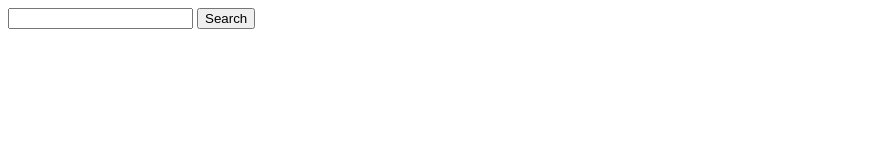
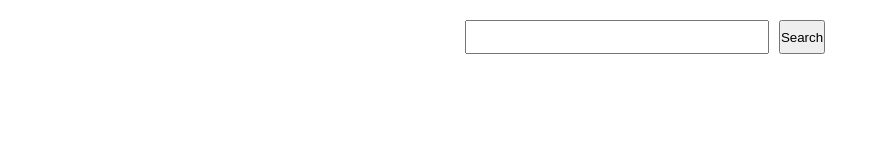
Before and after one commit to shivam66151/Covid-19-Tracker, a plain HTML site: page index.html in a window 1280 px wide. Shown: the whole page, without its empty margins (0-880 px from the left). Drawn offline with Linux system fonts and the light colour scheme.

Commit message:
minor changes

```diff
--- a/index.html
+++ b/index.html
@@ -5,6 +5,7 @@
     <meta http-equiv="X-UA-Compatible" content="IE=edge">
     <meta name="viewport" content="width=device-width, initial-scale=1.0">
     <title>Covid-19 Tracker</title>
+    <link rel="stylesheet" href="style.css">
 </head>
 <body>
     <div class="inputBox">
--- a/style.css
+++ b/style.css
@@ -0,0 +1,21 @@
+* {
+    margin: 0;
+    padding: 0;
+}
+.inputBox {
+    width: 500px;
+    margin: 20px auto;
+    display: flex;
+    justify-content: center;
+}
+.inputBox input {
+    width: 300px;
+    height: 30px;
+    margin: 0 10px;
+    font-size: 1.2rem;
+}
+.inputbox button {
+    width: 90px;
+    height: 34px;
+    background: rgba(65, 144, 255);
+}
```
